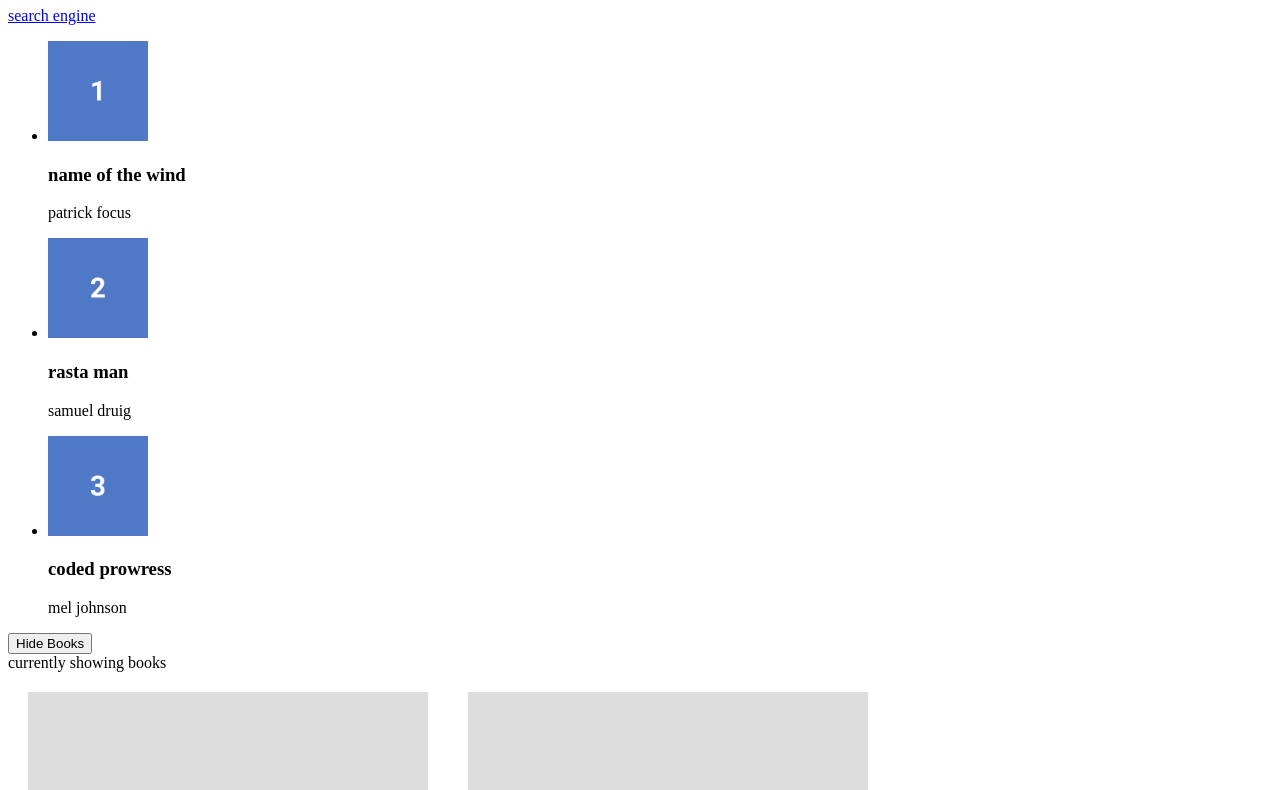
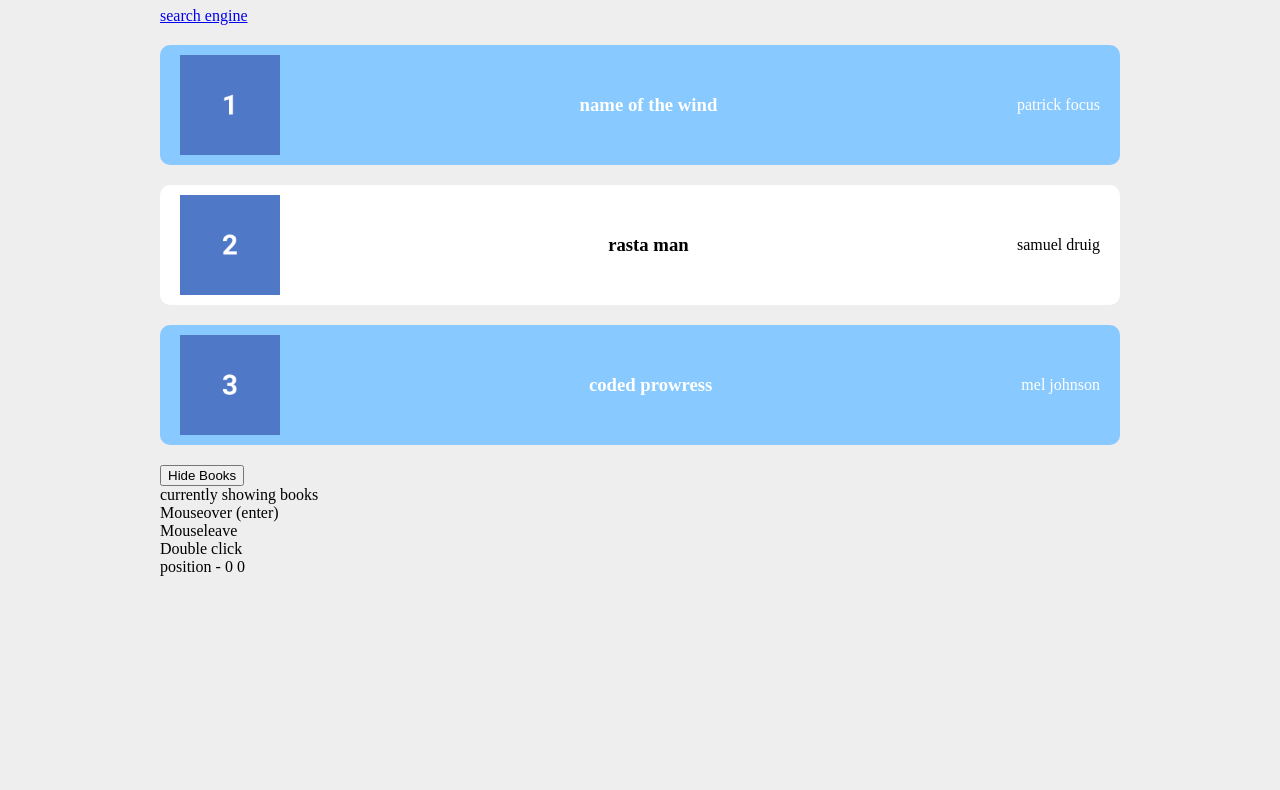
Before and after one commit to Mel1207/VJS3-CC-2k22, a plain HTML site: page index.html in a window 1280 px wide. Shown: the part 73-863 px from the top of the page. After the commit the page ends 800 px from the top, so only its background shows below. Drawn offline with nearby package versions, Linux system fonts and the light colour scheme.

Commit message:
uploaded dynamic classes

```diff
--- a/app.js
+++ b/app.js
@@ -7,9 +7,9 @@ let app = Vue.createApp({
             showBooks: 'true',
             books:
                 [
-                    {title: 'name of the wind', author: 'patrick focus', img: 'assets/project-1.png'},
-                    {title: 'rasta man', author: 'samuel druig', img: 'assets/project-2.png'},
-                    {title: 'coded prowress', author: 'mel johnson', img: 'assets/project-3.png'},
+                    {title: 'name of the wind', author: 'patrick focus', img: 'assets/project-1.png', isFav: true},
+                    {title: 'rasta man', author: 'samuel druig', img: 'assets/project-2.png', isFav: false},
+                    {title: 'coded prowress', author: 'mel johnson', img: 'assets/project-3.png', isFav: true},
                 ],
             x: 0,
             y: 0
--- a/index.html
+++ b/index.html
@@ -6,14 +6,40 @@
     <meta name="viewport" content="width=device-width, initial-scale=1.0">
     <title>VJS3 - CC</title>
     <style>
-        .box {
+        /* .box {
             padding: 100px 0;
             width: 400px;
             text-align: center;
             background: #ddd;
             margin: 20px;
             display: inline-block;
+        } */
+
+        body {
+            background: #eee;
+            width: 80%;
+            max-width: 960px;
+            margin: 20px auto;
         }
+        p, h3, ul {
+            padding: 0;
+            margin: 0;
+        }
+        li {
+            list-style-type: none;
+            background: #fff;
+            margin: 20px auto;
+            padding: 10px 20px;
+            border-radius: 10px;
+            display: flex;
+            align-items: center;
+            justify-content: space-between;
+        }
+        li.fav {
+            background: #88c9ff;
+            color: #fff;
+        }
+
         ul li img {
             height: 100px;
             width: 100px;
@@ -31,7 +57,7 @@
         <div v-if="showBooks">
             <!-- <p>{{ title }} - {{ author }} - {{ age }}</p> -->
             <ul>
-                <li v-for="item in books">
+                <li v-for="item in books" :class="{ fav: item.isFav}">
                     <img :src="item.img" :alt="item.title">
                     <h3>{{item.title}}</h3>
                     <p>{{item.author}}</p>
```
